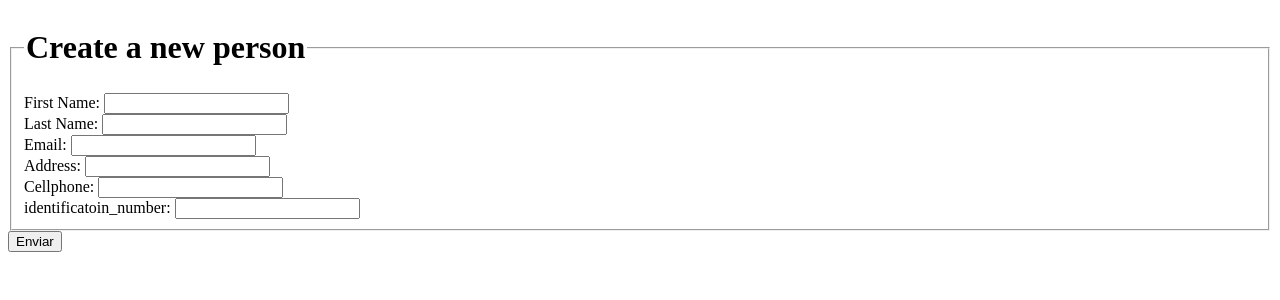
After one commit to JohanTGOD/inventary, a Django app: page /users/createpeople/ in a window 1280 px wide. The commit adds this page. Shown: the top 300 px of the page. Run offline with Django 4.2, Linux system fonts and the light colour scheme; tables that the repository leaves empty hold one stand-in row (values such as "Sample post").

Commit message:
First part of invenrie view was done

```diff
--- a/inventary/inventaru_process/urls.py
+++ b/inventary/inventaru_process/urls.py
@@ -1,6 +1,7 @@
 from django.urls import path
 from . import views
 
+app_name="inventaryUrl"
 urlpatterns = [
     path("",views.index, name="index")
 ]
--- a/inventary/users/templates/users/index.html
+++ b/inventary/users/templates/users/index.html
@@ -1,7 +1,7 @@
 {% if user_list %}
 <ul>
     {% for user in user_list %}
-    <li><a href="/users/{{user_id}}">{{user.user_name}}</a></li>
+    <li><a href="{% url 'inventaryUrl:index' %}">{{user.first_name}}</a></li>
     {% endfor %}
 </ul>
 {% else %}
--- /dev/null
+++ b/inventary/users/templates/users/peopleform.html
@@ -0,0 +1,33 @@
+<form action="{% url 'users:peopleFormResult' %}" method="post">
+{% csrf_token %}
+<fieldset>
+    <legend><h1> Create a new person</h1></legend>
+    <label for="first_name_label">First Name:</label>
+    <input type="text" id="first_name_id" name="first_name" required> </input>
+</br>
+    <label for="last_name_label">Last Name:</label>
+    <input type="text" id="last_name_id" name="last_name" required> </input>
+</br>
+<!--    <label for="age_label">Age:</label>
+    <input type="text" id="age_id" name="age" required> </input>
+</br>-->
+    <label for="email_label">Email:</label>
+    <input type="text" id="email_id" name="email" required> </input>
+</br>
+    <label for="address_label">Address:</label>
+    <input type="text" id="address_id" name="address" required> </input>
+</br>
+    <label for="cellphone_label">Cellphone:</label>
+    <input type="text" id="cellphone_id" name="cellphone" required> </input>
+</br>
+    <label for="identification_number_label">identificatoin_number:</label>
+    <input type="text" id="identication_number_id" name="identication_number" required> </input>
+</br>
+<!--
+<label for="identification_type_label">identification_type:</label>
+<input type="text" id="identication_type_id" name="identication_type" required> </input>
+-->
+
+</fieldset>
+<input type="submit" value="Enviar"></input>
+</form>
--- a/inventary/users/urls.py
+++ b/inventary/users/urls.py
@@ -1,9 +1,11 @@
 from django.urls import path
 from . import views
 
+app_name="users"
 urlpatterns = [
     path("",views.index, name="index"),
-    path("<int:user_id>/",views.user, name="user"),
-    path("<int:user_id>/information/",views.information, name="information"),
-    path("<int:identification_id>/create/",views.createIdentificationNumber, name="create")
+    path("people/<int:people_id>",views.people, name="people"),
+    path("createpeople/",views.form, name="form"),
+    path("peoplecreated/",views.peopleFormResult, name="peopleFormResult"),
+    path("<int:identification_id>/create/",views.createIdentificationNumber, name="createIdentificationNumber")
 ]
--- a/inventary/users/views.py
+++ b/inventary/users/views.py
@@ -1,20 +1,41 @@
-from django.shortcuts import render
+from django.shortcuts import render,get_object_or_404
 
 from django.shortcuts import render
 from django.http import HttpResponse
-from .models import User
+from .models import User,People,IdentificationType
 
 def index(request):
-    user_list= User.objects.all()
+    user_list= People.objects.all()
     return render(request,"users/index.html",{
         "user_list":user_list
     })
 
-def user(request, user_id):
-    return HttpResponse(f"estas viedo el did del usuario {user_id}")
+def people(request, people_id):
+    current_people=get_object_or_404(People,pk = people_id)
+    return render(request,"users/people.html",{
+        "current_people":current_people
+    })
 
-def information(request, user_id):
-    return HttpResponse(f"Mas information del usuario {user_id}")
+def form(request):
+    return render(request,"users/peopleform.html")
+
+def peopleFormResult(request):
+    try:
+        first_name = request.POST["first_name"]
+        last_name = request.POST["last_name"]
+        #age = request.POST["age"]
+        email = request.POST["email"]
+        address = request.POST["address"]
+        cellphone = request.POST["cellphone"]
+        identication_number = IdentificationType.objects.get(pk=int(request.POST["identication_number"]))
+        #identication_type = request.POST["identication_type"]
+    except:
+        return HttpResponse(f"Complete la información del formulario por favor")
+    else:
+        new_people = People(first_name=first_name,
+        last_name=last_name,email=email,address=address,cellphone=cellphone,identification_type=identication_number)
+        new_people.save()
+        return render(request,"users/peoplecreate.html")
 
 def createIdentificationNumber(request, identification_id):
-    return HttpResponse(f"vas a crear un tipo de identificacion{identification_id}")
+    return HttpResponse(f"vas a crear un tipo de identific∫acion{identification_id}")
```
Also changed, not shown: inventary/inventaru_process/templates/inventaru_process/index.html (added, +37 -0 lines), inventary/inventaru_process/views.py (+5 -2 lines), inventary/users/templates/users/people.html (added, +7 -0 lines), inventary/users/templates/users/peoplecreate.html (added, +12 -0 lines).
